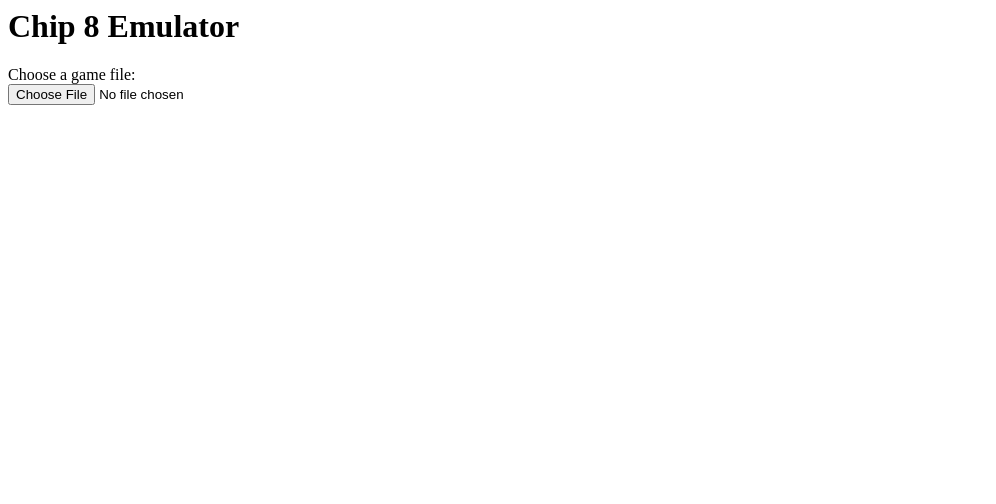
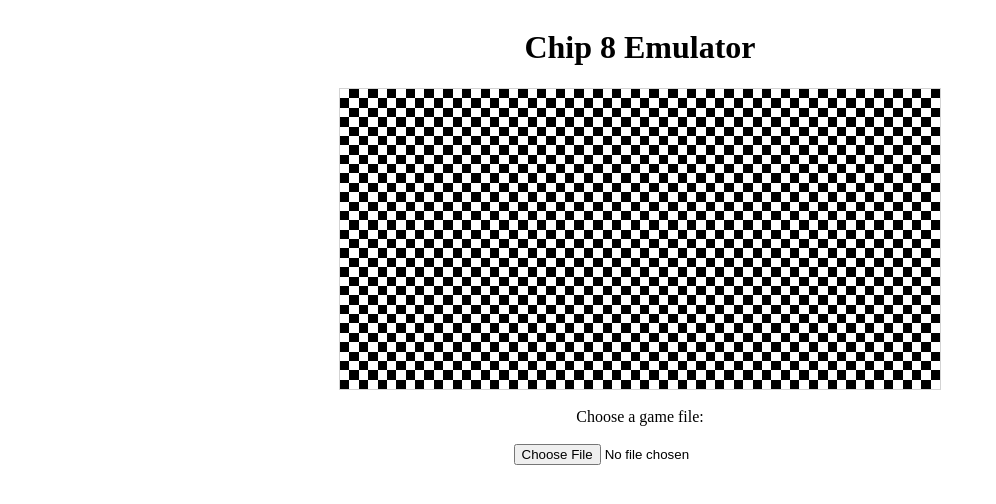
Before and after one commit to wesleyrocha90/chip8-emulator, a plain HTML site: page index.html in a window 1280 px wide. Shown: the whole page, without its empty margins (0-996 px from the left). Drawn offline with Linux system fonts and the light colour scheme.

Commit message:
Creating the canvas

```diff
--- a/index.html
+++ b/index.html
@@ -5,11 +5,16 @@
 </head>
 
 <body>
-    <h1>Chip 8 Emulator</h1>
+    <div style="width: 100%; display: flex; flex-direction: column; justify-content: center; align-items: center;">
+        <h1>Chip 8 Emulator</h1>
 
-    <label for="file">Choose a game file:</label>
-    <br />
-    <input id="file" name="file" type="file">
+        <canvas id="canvas" width="64" height="32" style="border: 1px solid lightgrey; width: 600px; height: 300px; image-rendering: pixelated;"></canvas>
+
+        <br />
+        <label for="file">Choose a game file:</label>
+        <br />
+        <input id="file" name="file" type="file">
+    </div>
 
     <script src="./index.js"></script>
     <script>
@@ -28,7 +33,23 @@
                 console.log(fileByteArray);
             };
             reader.readAsArrayBuffer(inputFile.files[0]);
-        })
+        });
+
+        // canvas
+        var canvas = document.getElementById('canvas');
+        var context = canvas.getContext('2d');
+
+        context.fillStyle = '#000';
+        context.fillRect(0, 0, 64, 32);
+
+        context.fillStyle = '#FFF';
+        for (let x = 0; x < 64; x++) {
+            for (let y = 0; y < 32; y++) {
+                if ((x + y) % 2 === 0) {
+                    context.fillRect(x, y, 1, 1);
+                }
+            }
+        }
     </script>
 </body>
 
```
